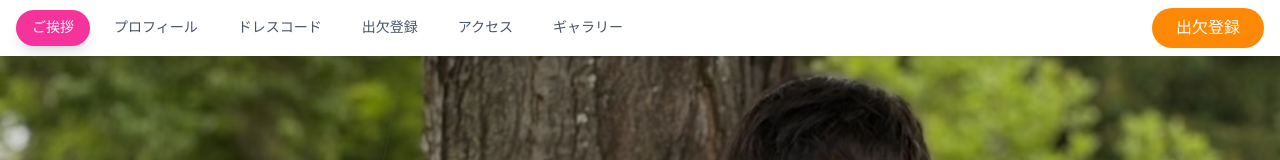
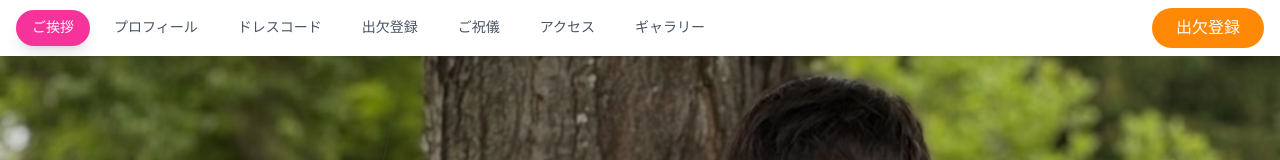
Before and after one commit to TatsunoriMarumo/wedding-web-invitation, a Next.js app: page / in a window 1280 px wide. Shown: the top 160 px of the page. Built offline with nearby package versions, Linux system fonts and the light colour scheme; a web font is replaced by a local one.

Commit message:
add gift section in hamburger menu

```diff
--- a/app/components/Header.tsx
+++ b/app/components/Header.tsx
@@ -11,6 +11,7 @@ const sections = [
   { id: "profile", key: "nav.profile" },
   { id: "dresscode", key: "nav.dresscode" },
   { id: "rsvp", key: "nav.rsvp" },
+  { id: "gift", key: "nav.gift" },
   { id: "access", key: "nav.access" },
   { id: "gallery", key: "nav.gallery" },
 ] as const satisfies readonly { id: string; key: TranslationKey }[];
```
